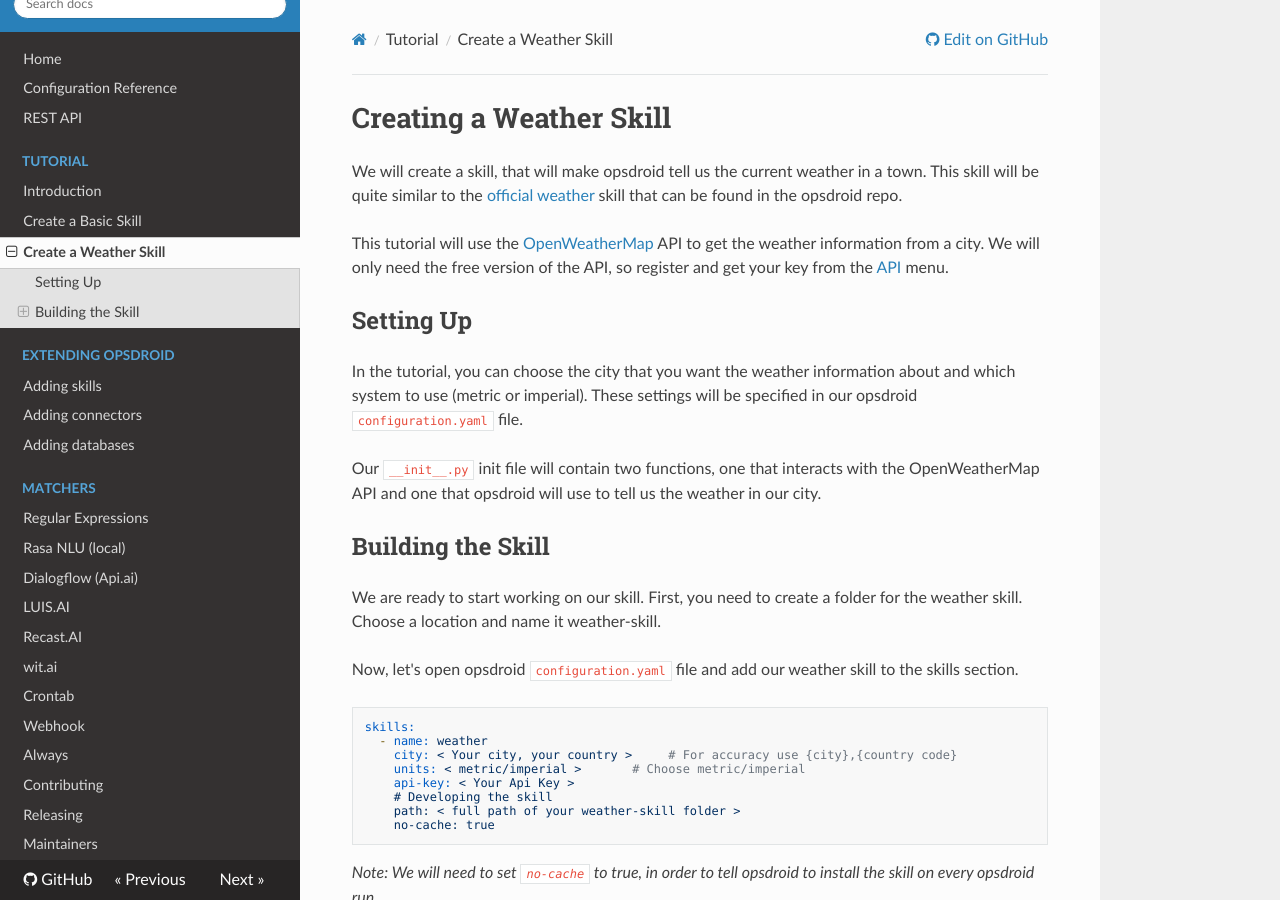
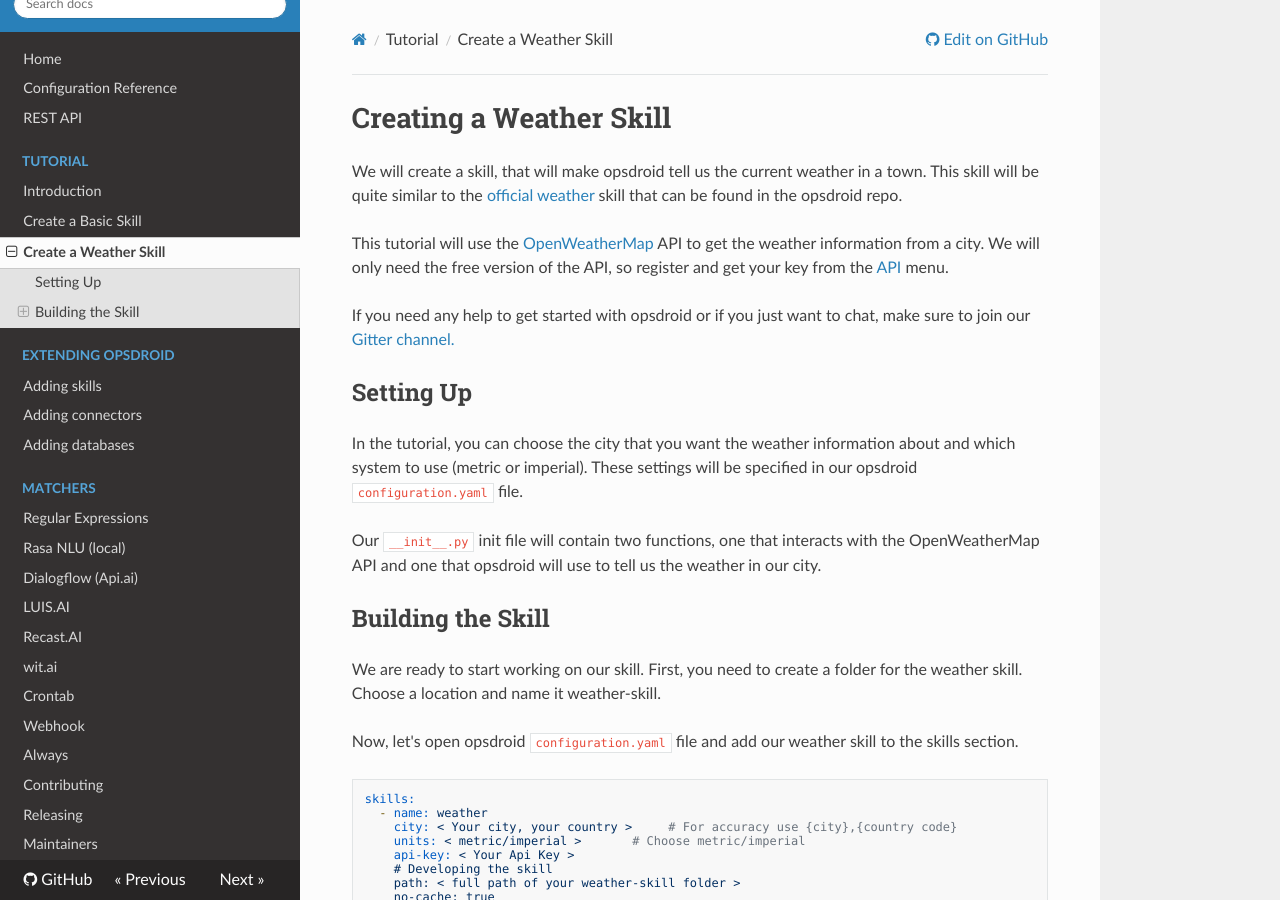
Before and after one commit to opsdroid/opsdroid, an MkDocs documentation site: the page built from docs/tutorials/create-weather-skill.md, in a window 1280 px wide and 900 px high. Built offline with MkDocs 1.6.1, drawn with Linux system fonts in a browser that asks for light colours; nearby versions of some CDN libraries; old or Windows-style settings are respelled for this version of MkDocs; some of the changed text lies outside the part shown.

Commit message:
Update create-weather-skill.md

````diff
--- a/docs/tutorials/create-weather-skill.md
+++ b/docs/tutorials/create-weather-skill.md
@@ -3,6 +3,7 @@
 
 This tutorial will use the  [OpenWeatherMap](https://openweathermap.org) API to get the weather information from a city. We will only need the free version of the API, so register and get your key from the [API](https://openweathermap.org/price) menu.
 
+If you need any help to get started with opsdroid or if you just want to chat, make sure to join our [Gitter channel.](https://gitter.im/opsdroid/)
 
 ## Setting Up
 In the tutorial, you can choose the city that you want the weather information about and which system to use (metric or imperial). These settings will be specified in our opsdroid `configuration.yaml` file.
@@ -219,3 +220,5 @@
 ```
 
 Now every time you type `How's the weather` opsdroid will tell you the current weather. Hopefully this tutorial was helpful to you, if you need any help join us in the [opsdroid gitter channel](https://gitter.im/opsdroid/).
+
+If you need any help to get started with opsdroid or if you just want to chat, make sure to join our [Gitter channel.](https://gitter.im/opsdroid/)
````
